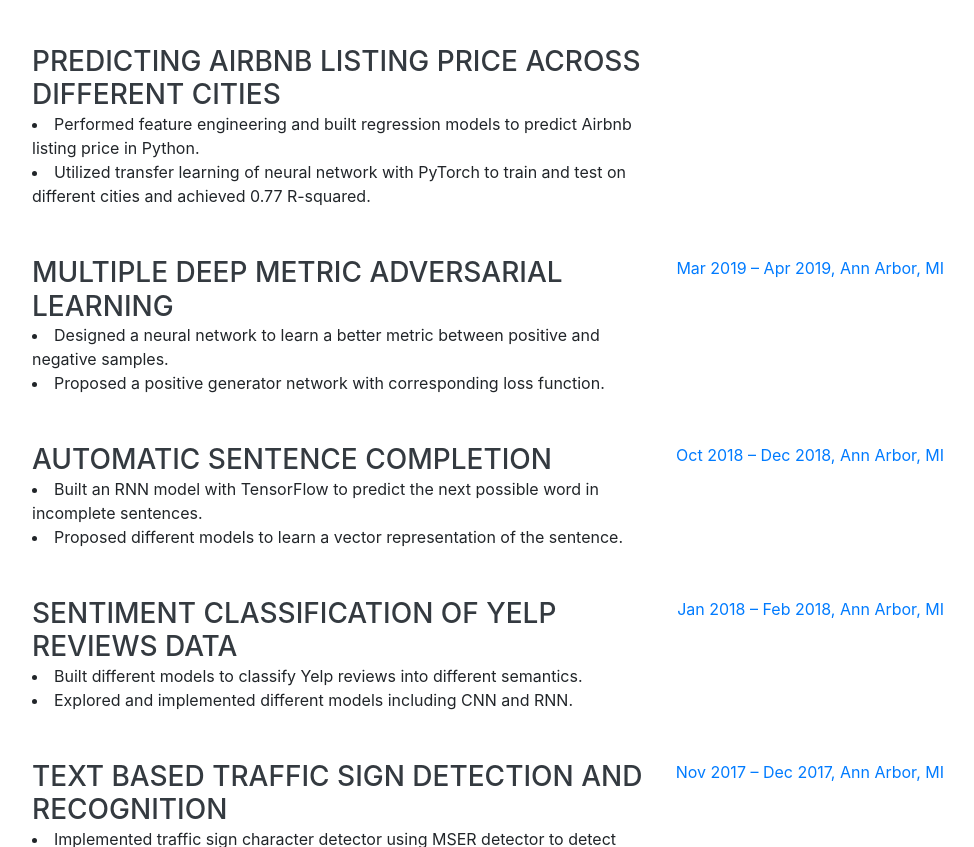
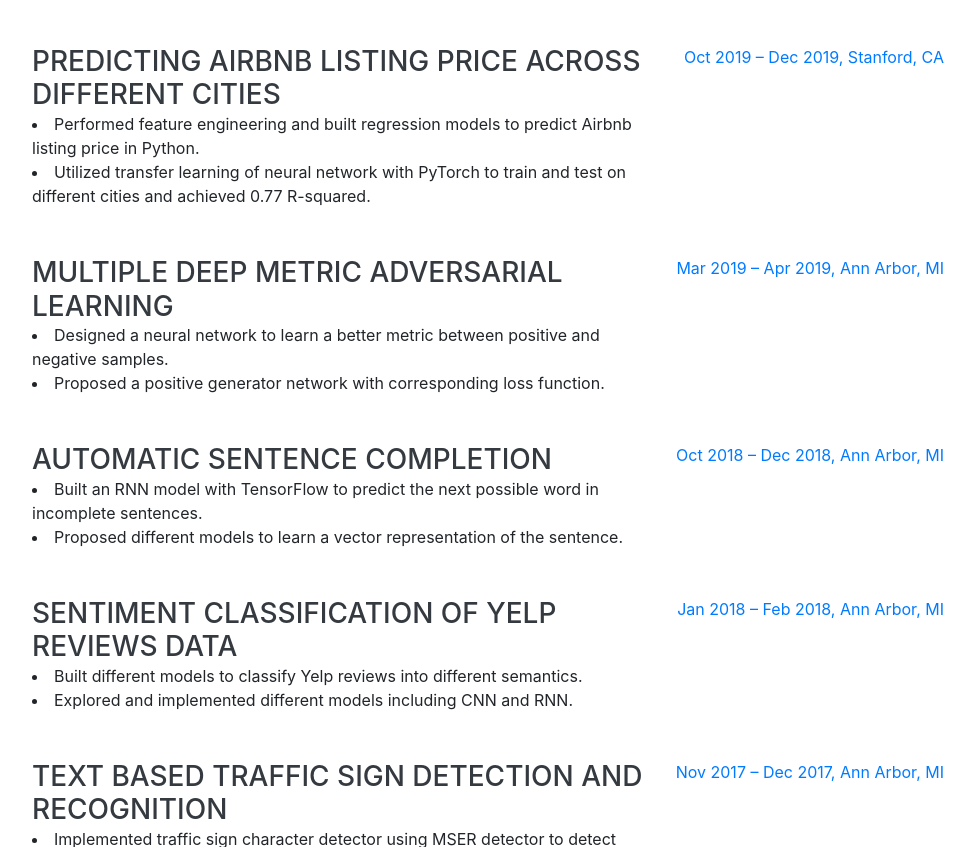
Before and after one commit to sparkroy/sparkroy.github.io, a website with bundled scripts: page index.html in a window 1280 px wide. Shown: the part 4741-5588 px from the top of the page, without its empty margins (288-1262 px from the left). Built offline with nearby package versions, Linux system fonts and the light colour scheme; a web font is replaced by a local one.

Commit message:
Update index.html

```diff
--- a/index.html
+++ b/index.html
@@ -77,7 +77,7 @@
         <div class="subheading mb-5">
           <a href="mailto:royluo@stanford.edu">royluo@stanford.edu</a>
         </div>
-        <p class="lead mb-5">I am a graduate student in master of science in computer science in Stanford University. My primary research interests are machine learning, natural language processing, and computer vision. </p>
+        <p class="lead mb-5">I am a graduate student in master of science in computer science in Stanford University. My primary research interests are machine learning, natural language processing, and computer vision.</p>
         <div class="social-icons">
           <a href="https://www.linkedin.com/in/yuanhang-luo-30b73b147/">
             <i class="fab fa-linkedin-in"></i>
@@ -283,7 +283,7 @@
             <li>Utilized transfer learning of neural network with PyTorch to train and test on different cities and achieved 0.77 R-squared.</li>
           </div>
           <div class="resume-date text-md-right">
-            <span class="text-primary"Oct 2019 – Dec 2019, Stanford, CA</span>
+            <span class="text-primary">Oct 2019 – Dec 2019, Stanford, CA</span>
           </div>
         </div>
 
```
